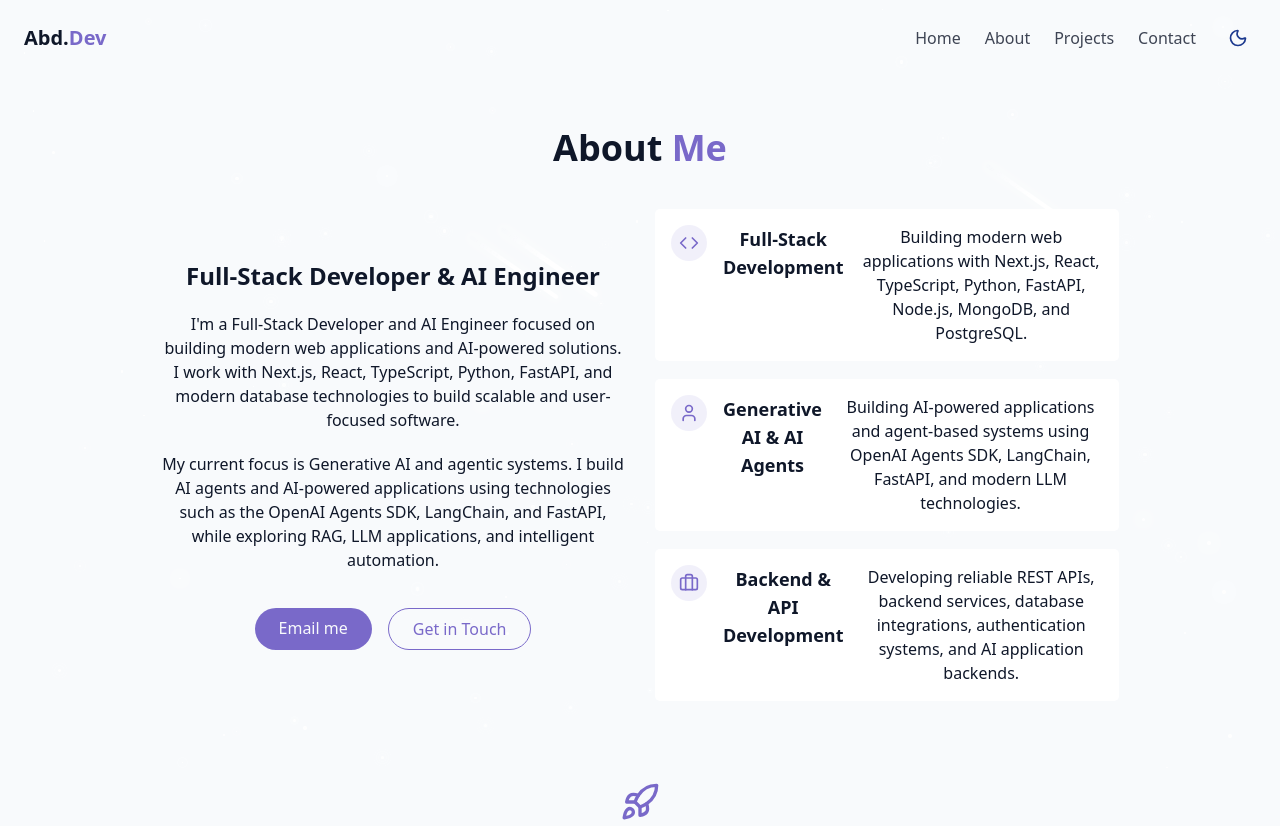
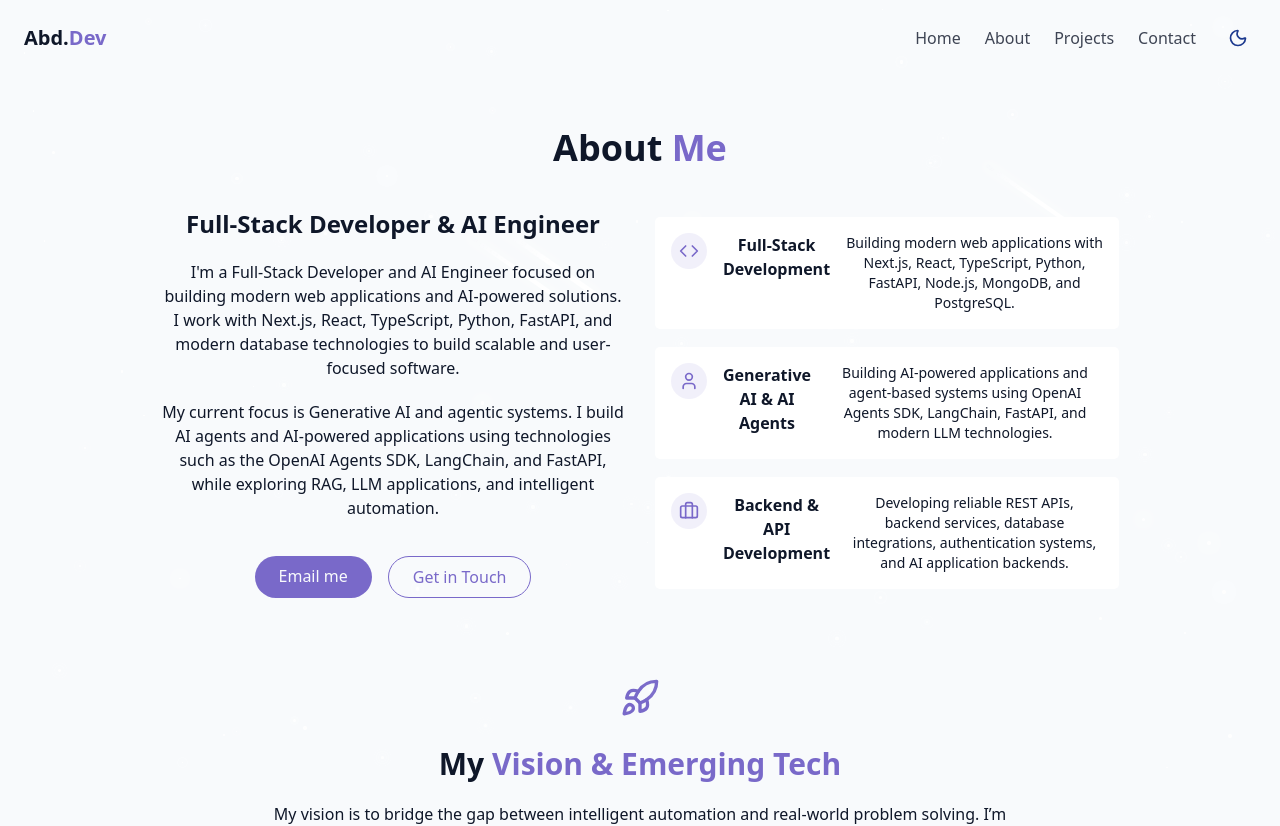
Before and after one commit to abdullahN111/portfolioabd-v2, a React (Vite) app: page /about in a window 1280 px wide. Shown: the top 826 px of the page. Built offline with nearby package versions, Linux system fonts and the light colour scheme.

Commit message:
added new content

```diff
--- a/src/components/AboutSection.jsx
+++ b/src/components/AboutSection.jsx
@@ -52,10 +52,10 @@ const AboutSection = () => {
                 <div className="p-2 rounded-full bg-primary/10">
                   <Code className="h-5 w-5 text-primary" />
                 </div>
-                <h4 className="font-semibold text-lg">
+                <h4 className="font-semibold text-base">
                   Full-Stack Development
                 </h4>
-                <p className="text-muted-foreground">
+                <p className="text-muted-foreground text-sm">
                   Building modern web applications with Next.js, React,
                   TypeScript, Python, FastAPI, Node.js, MongoDB, and PostgreSQL.
                 </p>
@@ -67,10 +67,10 @@ const AboutSection = () => {
                 <div className="p-2 rounded-full bg-primary/10">
                   <User className="h-5 w-5 text-primary" />
                 </div>
-                <h4 className="font-semibold text-lg">
+                <h4 className="font-semibold text-base">
                   Generative AI & AI Agents
                 </h4>
-                <p className="text-muted-foreground">
+                <p className="text-muted-foreground text-sm">
                   Building AI-powered applications and agent-based systems using
                   OpenAI Agents SDK, LangChain, FastAPI, and modern LLM
                   technologies.
@@ -83,10 +83,10 @@ const AboutSection = () => {
                 <div className="p-2 rounded-full bg-primary/10">
                   <Briefcase className="h-5 w-5 text-primary" />
                 </div>
-                <h4 className="font-semibold text-lg">
+                <h4 className="font-semibold text-base">
                   Backend & API Development
                 </h4>
-                <p className="text-muted-foreground">
+                <p className="text-muted-foreground text-sm">
                   Developing reliable REST APIs, backend services, database
                   integrations, authentication systems, and AI application
                   backends.
```
